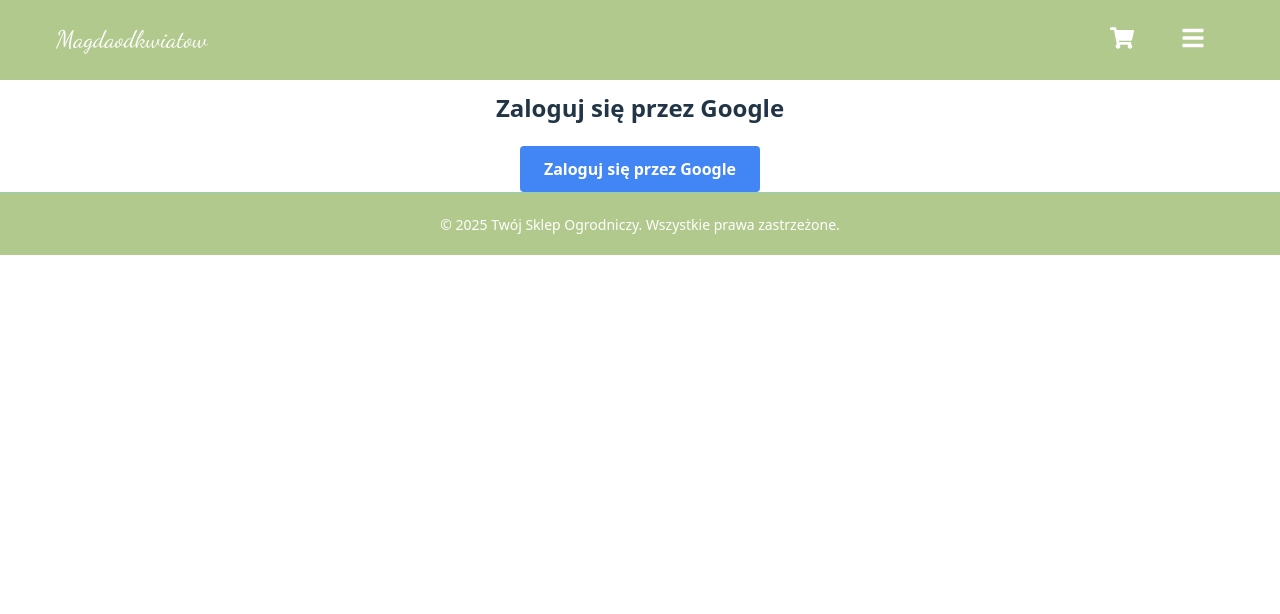
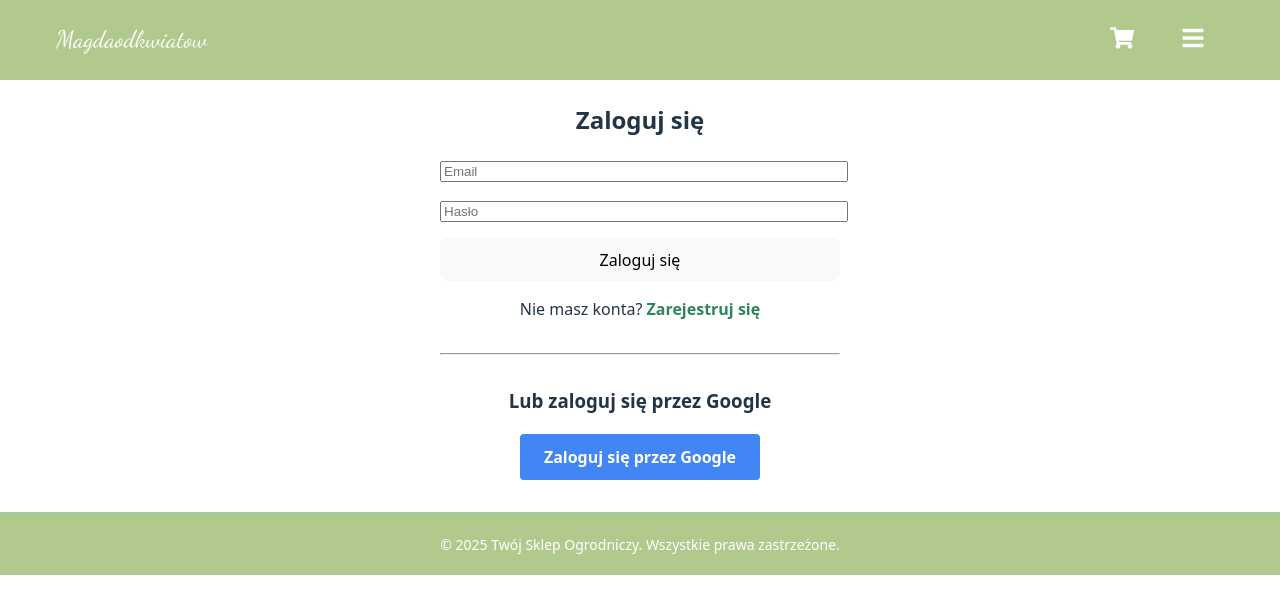
Before and after one commit to Herakles-cyber/magdaodkwiatow_frontend_react, a React (Vite) app: page /login in a window 1280 px wide. Shown: the top 614 px of the page. Built offline with nearby package versions, Linux system fonts and the light colour scheme; no server answers.

Commit message:
prace nad logowaniem i rejestracja konta za pomoc emaila i hasla

```diff
--- a/package.json
+++ b/package.json
@@ -24,6 +24,8 @@
 		"@types/react-dom": "^19.1.2",
 		"@types/react-router-dom": "^5.3.3",
 		"@types/react-slick": "^0.23.13",
+		"@typescript-eslint/eslint-plugin": "^8.32.0",
+		"@typescript-eslint/parser": "^8.32.0",
 		"@vitejs/plugin-react": "^4.3.4",
 		"eslint": "^9.21.0",
 		"eslint-plugin-react-hooks": "^5.1.0",
--- a/src/pages/LoginPage.tsx
+++ b/src/pages/LoginPage.tsx
@@ -1,49 +1,158 @@
-import GoogleLoginButton from '@/components/auth/GoogleLoginButton'
-import useAuth from '@/hooks/useAuth'
-import { useEffect } from 'react'
-import { useNavigate } from 'react-router-dom'
-import { getRedirectResult } from 'firebase/auth'
-import { auth } from '@/Firebase/firebase'
+import { useState, useEffect } from "react";
+import { useNavigate } from "react-router-dom";
+import { signInWithEmailAndPassword, getRedirectResult } from "firebase/auth";
+import { auth } from "@/Firebase/firebase";
+import GoogleLoginButton from "@/components/auth/GoogleLoginButton";
+import useAuth from "@/hooks/useAuth";
+import { signOut } from "firebase/auth";
+import { useSearchParams } from "react-router-dom";
+import { applyActionCode } from "firebase/auth";
 
 const LoginPage = () => {
-	const { isLoggedIn } = useAuth()
-	const navigate = useNavigate()
+  const { isLoggedIn } = useAuth();
+  const navigate = useNavigate();
 
-	// Obsługa redirectu po zalogowaniu (np. na mobilnych)
+  const [email, setEmail] = useState("");
+  const [password, setPassword] = useState("");
+  const [error, setError] = useState("");
+  const [searchParams] = useSearchParams();
+  const isVerified = searchParams.get("mode") === "verifyEmail";
+
+  useEffect(() => {
+    const mode = searchParams.get("mode");
+    const oobCode = searchParams.get("oobCode");
+
+    if (mode === "verifyEmail" && oobCode) {
+      applyActionCode(auth, oobCode)
+        .then(() => {
+          console.log("Email successfully verified!");
+          // Usuwamy reload, nie robimy tutaj nic więcej
+        })
+        .catch((error) => {
+          console.error("Error verifying email:", error);
+        });
+    }
+  }, [searchParams]);
+
+  const handleLogin = async (e: React.FormEvent) => {
+    e.preventDefault();
+    setError("");
+
+    try {
+      const userCredential = await signInWithEmailAndPassword(
+        auth,
+        email,
+        password
+      );
+
+      await userCredential.user.reload();
+
+      if (!userCredential.user.emailVerified) {
+        setError("Aby się zalogować, najpierw potwierdź swój adres e-mail.");
+        setEmail("");
+        setPassword("");
+        await signOut(auth);
+        return;
+      }
+
+      navigate("/success");
+    } catch (err: any) {
+      if (err.code === "auth/invalid-email") {
+        setError("Nieprawidłowy adres e-mail.");
+      } else if (err.code === "auth/user-disabled") {
+        setError("To konto zostało zablokowane.");
+      } else if (err.code === "auth/user-not-found") {
+        setError("Nie znaleziono konta o podanym adresie e-mail.");
+      } else if (
+        err.code === "auth/wrong-password" ||
+        err.code === "auth/invalid-credential"
+      ) {
+        setError("Nieprawidłowy e-mail lub hasło.");
+      } else if (err.code === "auth/too-many-requests") {
+        setError(
+          "Zbyt wiele nieudanych prób logowania. Spróbuj ponownie za chwilę."
+        );
+      } else {
+        setError("Wystąpił nieznany błąd. Spróbuj ponownie.");
+      }
+    }
+  };
+
   useEffect(() => {
     getRedirectResult(auth)
-			.then(result => {
+      .then((result) => {
         if (result?.user) {
-					const user = result.user
+          const user = result.user;
           localStorage.setItem(
-						'user',
+            "user",
             JSON.stringify({
               name: user.displayName,
               email: user.email,
               uid: user.uid,
             })
-					)
-					navigate('/success')
+          );
+          navigate("/success");
         }
       })
-			.catch(error => {
-				console.error('Błąd po redirect:', error)
-			})
-	}, [navigate])
+      .catch((error) => {
+        console.error("Błąd po redirect:", error);
+      });
+  }, [navigate]);
 
-	// Obsługa klasycznego zalogowania
   useEffect(() => {
-		if (isLoggedIn) {
-			navigate('/success')
+    if (auth.currentUser && auth.currentUser.emailVerified) {
+      navigate("/success");
     }
-	}, [isLoggedIn, navigate])
+  }, [navigate]);
 
   return (
-		<div>
-			<h2>Zaloguj się przez Google</h2>
+    <div style={{ maxWidth: "400px", margin: "2rem auto" }}>
+      <h2>Zaloguj się</h2>
+
+      <form onSubmit={handleLogin}>
+        <input
+          type="email"
+          placeholder="Email"
+          value={email}
+          onChange={(e) => setEmail(e.target.value)}
+          required
+          style={{ width: "100%", marginBottom: "1rem" }}
+        />
+        <input
+          type="password"
+          placeholder="Hasło"
+          value={password}
+          onChange={(e) => setPassword(e.target.value)}
+          required
+          style={{ width: "100%", marginBottom: "1rem" }}
+        />
+        {isVerified && (
+          <p
+            style={{ color: "green", fontWeight: "bold", marginBottom: "1rem" }}
+          >
+            Twoje konto zostało pomyślnie zweryfikowane. Możesz się teraz
+            zalogować.
+          </p>
+        )}
+        <button type="submit" style={{ width: "100%" }}>
+          Zaloguj się
+        </button>
+      </form>
+
+      {error && <p style={{ color: "red" }}>{error}</p>}
+
+      <p style={{ marginTop: "1rem" }}>
+        Nie masz konta?{" "}
+        <a href="/register" style={{ color: "#2f855a", fontWeight: "bold" }}>
+          Zarejestruj się
+        </a>
+      </p>
+
+      <hr style={{ margin: "2rem 0" }} />
+      <h3>Lub zaloguj się przez Google</h3>
       <GoogleLoginButton />
     </div>
-	)
-}
+  );
+};
 
-export default LoginPage
+export default LoginPage;
--- a/src/pages/RegisterPage.tsx
+++ b/src/pages/RegisterPage.tsx
@@ -1,4 +1,101 @@
-// RegisterPage.jsx
+import { Link } from "react-router-dom";
+import { useState } from "react";
+import {
+  createUserWithEmailAndPassword,
+  signOut,
+  sendEmailVerification,
+} from "firebase/auth";
+import { auth } from "@/Firebase/firebase";
+
 export default function RegisterPage() {
-	return <h1>Rejestracja</h1>
+  const [email, setEmail] = useState("");
+  const [password, setPassword] = useState("");
+  const [error, setError] = useState("");
+  const [successMessage, setSuccessMessage] = useState("");
+
+  const handleRegister = async (e: React.FormEvent) => {
+    e.preventDefault();
+    setError("");
+    setSuccessMessage("");
+    const emailRegex = /^[^\s@]+@[^\s@]+\.[^\s@]+$/;
+    const passwordRegex = /^(?=.*[A-Z])(?=.*[!@#$%^&*])[A-Za-z\d!@#$%^&*]{8,}$/;
+
+    if (!emailRegex.test(email)) {
+      setError("Podaj poprawny adres e-mail.");
+      return;
+    }
+
+    if (!passwordRegex.test(password)) {
+      setError(
+        "Hasło musi mieć min. 8 znaków, zawierać 1 dużą literę i znak specjalny (!@#$%^&*)."
+      );
+      return;
+    }
+    try {
+      const userCredential = await createUserWithEmailAndPassword(
+        auth,
+        email,
+        password
+      );
+      await sendEmailVerification(userCredential.user);
+      await signOut(auth);
+      setSuccessMessage(
+        "Konto zostało utworzone. Na Twój e-mail został wysłany link aktywacyjny. Po jego potwierdzeniu możesz się zalogować."
+      );
+      setEmail("");
+      setPassword("");
+    } catch (err: any) {
+      if (err.code === "auth/email-already-in-use") {
+        setError(
+          "Konto z tym adresem e-mail już istnieje. Zaloguj się lub użyj innego adresu."
+        );
+      } else if (err.code === "auth/invalid-email") {
+        setError("Nieprawidłowy adres e-mail.");
+      } else if (err.code === "auth/weak-password") {
+        setError(
+          "Hasło jest zbyt słabe. Wybierz silniejsze hasło (min. 6 znaków)."
+        );
+      } else {
+        setError("Wystąpił błąd: " + err.message);
+      }
+    }
+  };
+
+  return (
+    <form
+      onSubmit={handleRegister}
+      style={{ maxWidth: "400px", margin: "2rem auto" }}
+    >
+      <h2>Rejestracja</h2>
+      <input
+        type="text"
+        placeholder="Email"
+        value={email}
+        onChange={(e) => setEmail(e.target.value)}
+        style={{ width: "100%", marginBottom: "1rem" }}
+      />
+      <input
+        type="password"
+        placeholder="Hasło (min. 6 znaków)"
+        value={password}
+        onChange={(e) => setPassword(e.target.value)}
+        style={{ width: "100%", marginBottom: "1rem" }}
+      />
+      <button type="submit" style={{ width: "100%" }}>
+        Zarejestruj się
+      </button>
+
+      {successMessage && (
+        <p style={{ color: "green", marginTop: "1rem" }}>{successMessage}</p>
+      )}
+      {error && <p style={{ color: "red", marginTop: "1rem" }}>{error}</p>}
+
+      <p style={{ marginTop: "1rem" }}>
+        Masz już konto?{" "}
+        <Link to="/login" style={{ color: "#2f855a", fontWeight: "bold" }}>
+          Zaloguj się!
+        </Link>
+      </p>
+    </form>
+  );
 }
--- a/src/routes/AppRoutes.tsx
+++ b/src/routes/AppRoutes.tsx
@@ -1,34 +1,36 @@
-import { Routes, Route } from 'react-router-dom'
-import HomePage from '../pages/HomePage'
-import ProductPage from '../pages/ProductPage'
-import CartPage from '../pages/CartPage'
-import CheckoutPage from '../pages/CheckoutPage'
-import LoginPage from '../pages/LoginPage'
-import RegisterPage from '../pages/RegisterPage'
-import UserAccountPage from '../pages/UserAccountPage'
-import ContactPage from '../pages/ContactPage'
-import BlogPage from '../pages/BlogPage'
-import TestAddToCart from '../components/TestAddToCart'
-import ProductCategory from '../pages/ProductCategory'
-import ProductsPage from '../pages/ProductsPage'
-import SuccessPage from '../pages/SuccessPage' // 👈 dodane
+import { Routes, Route } from "react-router-dom";
+import HomePage from "../pages/HomePage";
+import ProductPage from "../pages/ProductPage";
+import CartPage from "../pages/CartPage";
+import CheckoutPage from "../pages/CheckoutPage";
+import LoginPage from "../pages/LoginPage";
+import RegisterPage from "../pages/RegisterPage";
+import UserAccountPage from "../pages/UserAccountPage";
+import ContactPage from "../pages/ContactPage";
+import BlogPage from "../pages/BlogPage";
+import TestAddToCart from "../components/TestAddToCart";
+import ProductCategory from "../pages/ProductCategory";
+import ProductsPage from "../pages/ProductsPage";
+import SuccessPage from "../pages/SuccessPage"; // 👈 dodane
 
 export default function AppRoutes() {
-	return (
-		<Routes>
-			<Route path='/' element={<HomePage />} />
-			<Route path='/produkt/:id' element={<ProductPage />} />
-			<Route path='/koszyk' element={<CartPage />} />
-			<Route path='/checkout' element={<CheckoutPage />} />
-			<Route path='/login' element={<LoginPage />} /> {/* 👈 zmieniono z logowanie */}
-			<Route path='/rejestracja' element={<RegisterPage />} />
-			<Route path='/konto' element={<UserAccountPage />} />
-			<Route path='/kontakt' element={<ContactPage />} />
-			<Route path='/blog' element={<BlogPage />} />
-			<Route path='/test-koszyk' element={<TestAddToCart />} />
-			<Route path='/produkty/:category' element={<ProductCategory />} />
-			<Route path='/produkty' element={<ProductsPage />} />
-			<Route path='/success' element={<SuccessPage />} /> {/* 👈 dodana nowa trasa */}
-		</Routes>
-	)
+  return (
+    <Routes>
+      <Route path="/" element={<HomePage />} />
+      <Route path="/produkt/:id" element={<ProductPage />} />
+      <Route path="/koszyk" element={<CartPage />} />
+      <Route path="/checkout" element={<CheckoutPage />} />
+      <Route path="/login" element={<LoginPage />} />{" "}
+      {/* 👈 zmieniono z logowanie */}
+      <Route path="/register" element={<RegisterPage />} />
+      <Route path="/konto" element={<UserAccountPage />} />
+      <Route path="/kontakt" element={<ContactPage />} />
+      <Route path="/blog" element={<BlogPage />} />
+      <Route path="/test-koszyk" element={<TestAddToCart />} />
+      <Route path="/produkty/:category" element={<ProductCategory />} />
+      <Route path="/produkty" element={<ProductsPage />} />
+      <Route path="/success" element={<SuccessPage />} />{" "}
+      {/* 👈 dodana nowa trasa */}
+    </Routes>
+  );
 }
```
Also changed, not shown: eslint.config.js (+21 -18 lines), 1 other file (tests, documents, lock files or other folders). Lines whose indentation alone changed are shown as unchanged.
